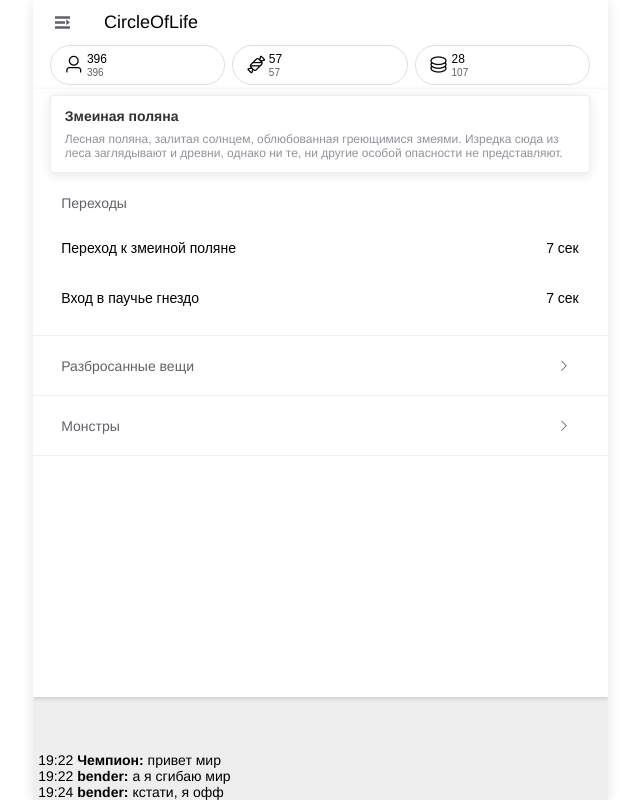
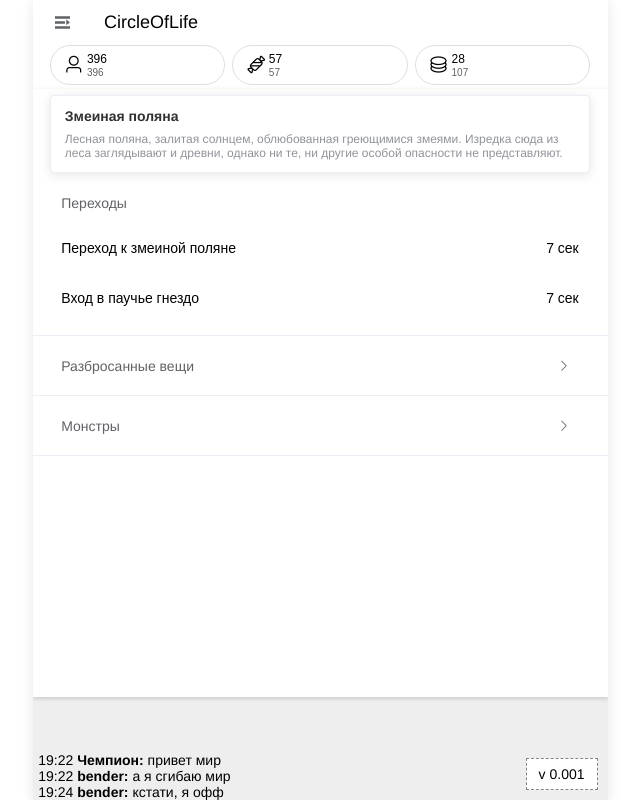
Before and after one commit to LilTonyTheCoder/DarkWorlds, a Nuxt app: page / in a window 1280 px wide. Shown: the whole page, without its empty margins (320-960 px from the left). Built offline with nearby package versions, Linux system fonts and the light colour scheme.

Commit message:
added version

```diff
--- a/components/sections/chat/index.vue
+++ b/components/sections/chat/index.vue
@@ -3,6 +3,10 @@
     <div>19:22 <b>Чемпион:</b> привет мир</div>
     <div>19:22 <b>bender:</b> а я сгибаю мир</div>
     <div>19:24 <b>bender:</b> кстати, я офф</div>
+
+    <div class="main-chat__release">
+      v 0.001
+    </div>
   </div>
 </template>
 
@@ -28,5 +32,14 @@ export default {
 
   font-size: 14px;
   padding: 0 1%;
+
+  &__release {
+    position: absolute;
+    bottom: 10px;
+    right: 10px;
+    padding: 7px 12px;
+    background: #fff;
+    border: 1px dashed #848484;
+  }
 }
 </style>
```
